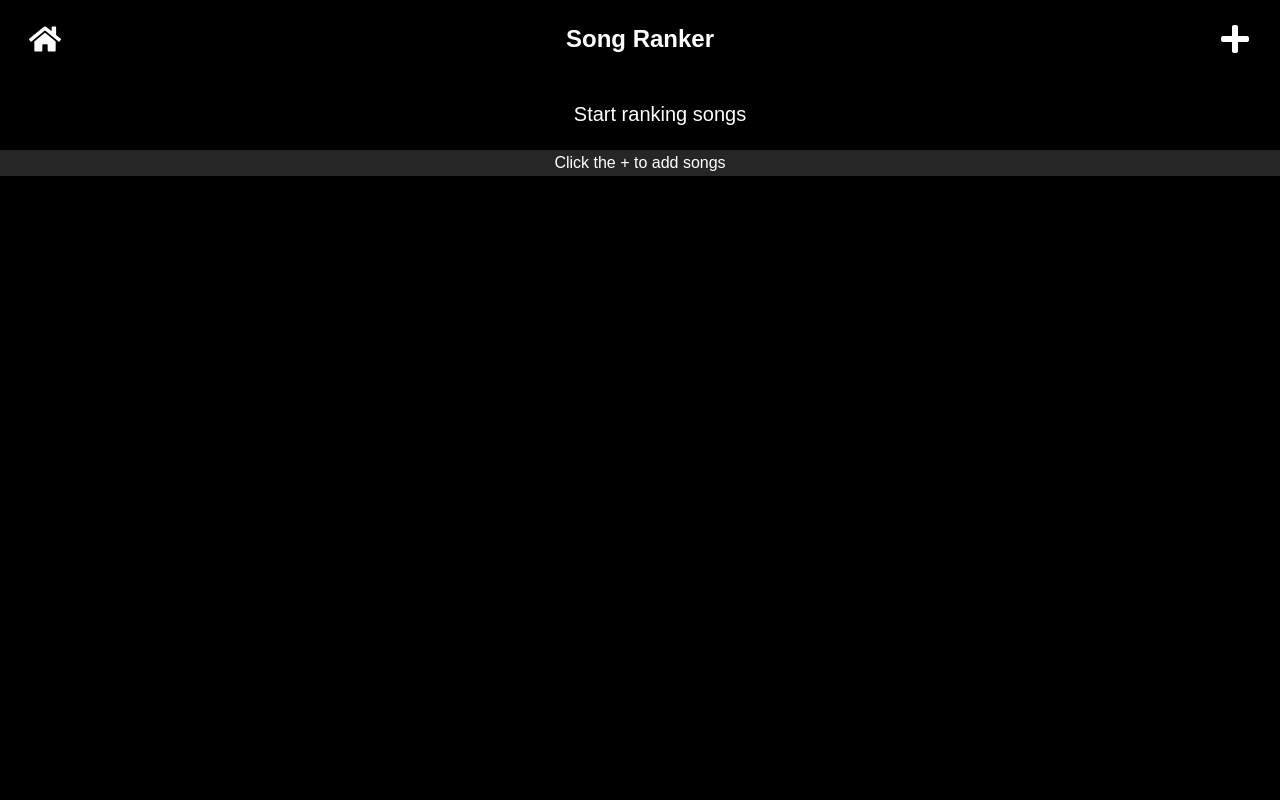
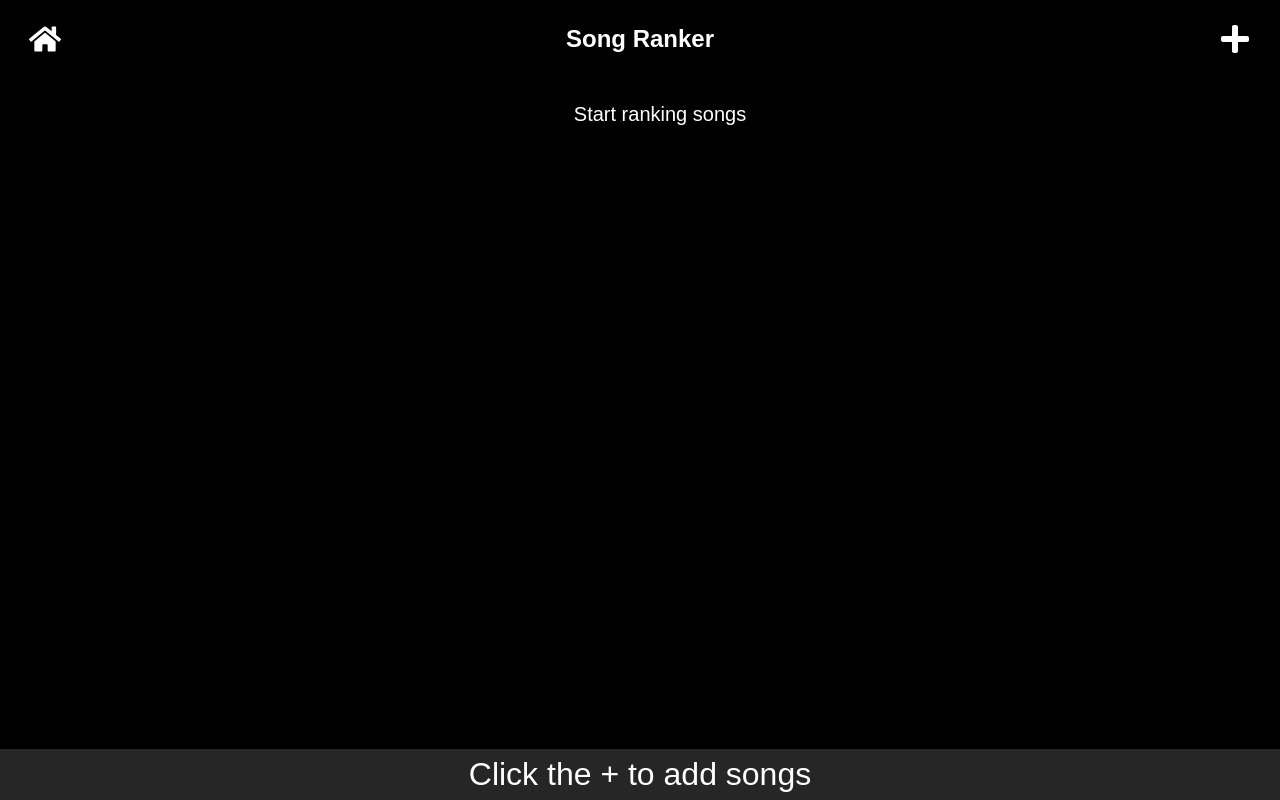
Before and after one commit to Shanegpaton/song-ranker, a React (Vite) app: page / in a window 1280 px wide. Built offline with nearby package versions, Linux system fonts and the light colour scheme.

Commit message:
cleaning up code and ranknext bar

```diff
--- /dev/null
+++ b/src/App.css
@@ -0,0 +1,6 @@
+.rank-next {
+  position: fixed;
+  bottom: 0;
+  width: 100%;
+  z-index: 2;
+}
--- a/src/App.jsx
+++ b/src/App.jsx
@@ -3,6 +3,7 @@ import NavBar from "./components/NavBar/NavBar";
 import RankNext from "./components/RankNext/RankNext";
 import { UnrankedSongsProvider } from "./context/UnrankedSongs";
 import { RankedSongListProvider } from "./context/RankedSongContext";
+import "./app.css"
 import Login from "./Login";
 
 
@@ -15,7 +16,9 @@ function App() {
         <div>
           <DragDropList />
         </div>
-        <RankNext />
+        <div className="rank-next">
+          <RankNext />
+        </div>
       </RankedSongListProvider>
     </UnrankedSongsProvider>
   );
--- a/src/components/DragDropList.jsx
+++ b/src/components/DragDropList.jsx
@@ -26,11 +26,6 @@ const DragDropList = () => {
         const newSongList = rankedSongList.filter((_, i) => i !== index);
         setRankedSongList(newSongList);
     };
-
-    useEffect(() => {
-        console.log("RankedSongList updated:", rankedSongList);
-    }, [rankedSongList]);
-
     return (
         <DragDropContext onDragEnd={handleOnDragEnd}>
             <Droppable droppableId="droppable-list">
--- a/src/components/NavBar/Popup/NavPopup.jsx
+++ b/src/components/NavBar/Popup/NavPopup.jsx
@@ -1,4 +1,4 @@
-import React, { useEffect, useState } from "react";
+import React, { useState } from "react";
 import { FaPlus, FaSearch } from "react-icons/fa";
 import styles from "./NavPopup.module.css";
 import { findArtistAndSongs, searchItem, getTracksFromAlbum } from "../../../api/GetSongsApi.js";
@@ -111,7 +111,6 @@ function Popup() {
         }
         return songs;
     }
-    useEffect(() => { console.log({ tab }) }, [tab]);
     return (
         <div>
             <button onClick={togglePopup} className={styles.popupButton}>
--- a/src/components/NavBar/Popup/NavPopup.module.css
+++ b/src/components/NavBar/Popup/NavPopup.module.css
@@ -29,6 +29,7 @@
 }
 
 .popupOverlay {
+  z-index: 3;
   position: fixed;
   display: flex;
   justify-content: center;
--- a/src/components/NavBar/Popup/TabSelector.jsx
+++ b/src/components/NavBar/Popup/TabSelector.jsx
@@ -3,7 +3,6 @@ import styles from "./NavPopup.module.css";
 
 function TabSelector({ sendTabToParent, currentTab }) {
     const [activeTab, setActiveTab] = useState(currentTab);
-    console.log(activeTab)
     const handleClick = (tab) => {
         setActiveTab(tab);
         sendTabToParent(tab);
--- a/src/components/RankNext/RankNext.jsx
+++ b/src/components/RankNext/RankNext.jsx
@@ -21,7 +21,7 @@ function RankNext() {
             ...rankedSongList.slice(rank)
         ];
         setRankedSongList(() => newArray);
-        console.log(rankedSongList)
+
     };
 
     useEffect(() => {
@@ -35,11 +35,10 @@ function RankNext() {
         }
     }, [unrankedSongList]); // Runs only on mount
     if (!unrankedSongList[0]) {
-        return (<p className={styles.unrankedDisplay}>Click the + to add songs</p>);
+        return (<p className={styles.emptyDisplay}>Click the + to add songs</p>);
     }
     return (
         <div className={styles.unrankedDisplay}>
-            <p></p>
             <p>{unranked}</p>
             {/* <button onClick={() => rankSong(1)}>Rank</button> */}
             <RankedSongInput rankedSongList={rankedSongList} addSongAtRank={rankSong} />
--- a/src/components/RankNext/RankNext.module.css
+++ b/src/components/RankNext/RankNext.module.css
@@ -1,6 +1,17 @@
-.unrankedDisplay {
+.emptyDisplay {
   display: flex;
+  font-size: 2rem;
   background-color: hsl(0, 0%, 15%);
   color: white;
   justify-content: center;
+  margin: 0;
 }
+.unrankedDisplay {
+  display: flex;
+  font-size: 1rem;
+  background-color: hsl(0, 0%, 15%);
+  color: white;
+  justify-content: center;
+  align-items: center;
+  margin: 0;
+}
--- a/src/components/RankNext/RankedSongInput.jsx
+++ b/src/components/RankNext/RankedSongInput.jsx
@@ -1,5 +1,5 @@
 import React, { useState } from "react";
-
+import styles from "./RankedSongInput.module.css"
 const RankedSongInput = ({ rankedSongList, addSongAtRank }) => {
   const [rank, setRank] = useState("");
   const [error, setError] = useState("");
@@ -36,7 +36,7 @@ const RankedSongInput = ({ rankedSongList, addSongAtRank }) => {
   };
 
   return (
-    <form onSubmit={handleSubmit}>
+    <form onSubmit={handleSubmit} className={styles.form}>
       <label htmlFor="rankInput">Enter Song Rank:</label>
       <input
         type="number"
--- /dev/null
+++ b/src/components/RankNext/RankedSongInput.module.css
@@ -0,0 +1,4 @@
+.form {
+  margin: 10px;
+  padding: 10px;
+}
```
